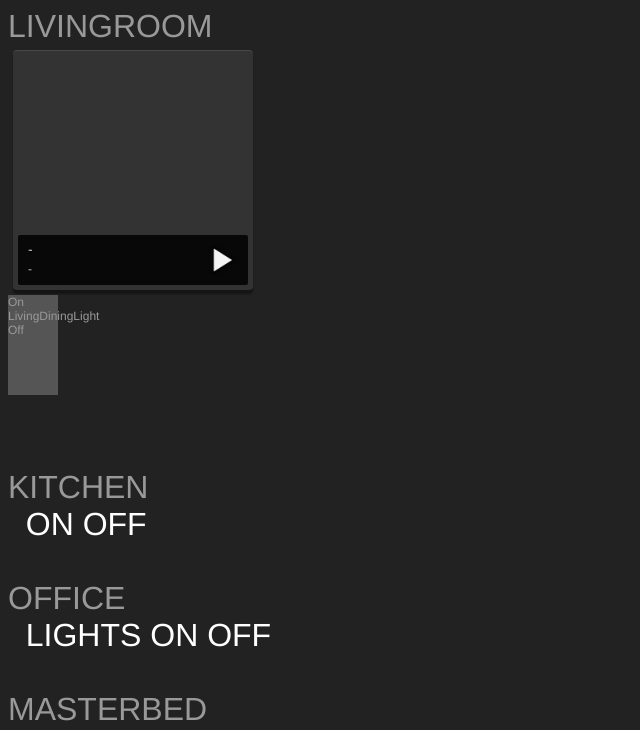
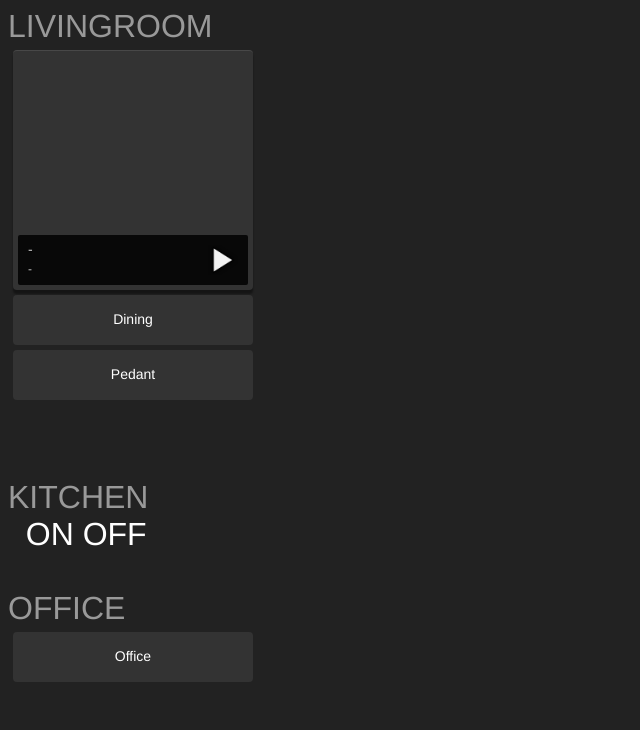
Before and after one commit to glenmurphy/route, a website: page examples/cambridge/web/index.html in a window 1280 px wide. Shown: the top 730 px of the page, without its empty margins (0-640 px from the left). Drawn offline with nearby package versions, Linux system fonts and the light colour scheme; no server answers.

Commit message:
Better lightswitch status
Shows existing lightswitch state, and allows you to toggle between them.

```diff
--- a/examples/cambridge/web/index.html
+++ b/examples/cambridge/web/index.html
@@ -46,14 +46,14 @@ function sendEvent(name) {
   LIVINGROOM<br />
   <div id="living-room-player"></div>
   <div id="living-dining-light"></div>
+  <div id="living-pendant-light"></div>
   <br />  <br />
   KITCHEN<br />
   &nbsp;&nbsp;<a href="#" onclick="return sendEvent('KitchenOn');">ON</a>
   <a href="#" onclick="return sendEvent('KitchenOff');">OFF</a>
   <br />  <br />
   OFFICE<br />
-  &nbsp;&nbsp;<a href="#" onclick="return sendEvent('OfficeLightsOn');">LIGHTS ON</a>
-  <a href="#" onclick="return sendEvent('OfficeLightsOff');">OFF</a>
+  <div id="office-main-light"></div>
   <br /> <br />
   MASTERBED<br />
   <div id="master-bed-player"></div>
@@ -64,5 +64,8 @@ var socket = io.connect('http://localhost:8000');
 
 new Sonos("LivingRoom", socket, $("living-room-player"));
 new Sonos("MasterBed", socket, $("master-bed-player"));
-new Switch("LivingDiningLight", socket, $('living-dining-light'));
+new Switch("LivingDiningLight", "Dining", socket, $('living-dining-light'));
+new Switch("LivingPendantLight", "Pedant", socket, $('living-pendant-light'));
+
+new Switch("OfficeMainLight", "Office", socket, $('office-main-light'));
 </script>
--- a/examples/cambridge/web/sonos.js
+++ b/examples/cambridge/web/sonos.js
@@ -73,7 +73,7 @@ Sonos.CSS = " \
   top: 6px; \
   left: 10px; \
   font-size:14px; \
-  width:160px; \
+  width:220px; \
   height:30px; \
   overflow:hidden; \
   text-overflow:ellipsis; \
@@ -83,6 +83,10 @@ Sonos.CSS = " \
   position: absolute; \
   top: 27px; \
   left: 10px; \
+  width:220px; \
+  overflow:hidden; \
+  text-overflow:ellipsis; \
+  white-space:nowrap; \
 } \
 .sonos-album { \
   position: absolute; \
--- a/examples/cambridge/web/switch.js
+++ b/examples/cambridge/web/switch.js
@@ -1,5 +1,6 @@
-function Switch(name, socket, parentNode) {
+function Switch(name, desc, socket, parentNode) {
   this.name = name;
+  this.desc = desc;
   this.socket = socket;
 
   this.socket.emit("getState", name);
@@ -14,25 +15,45 @@ function Switch(name, socket, parentNode) {
   }
 
   this.node = createElement("div", "switch", parentNode);
-  this.nodeOn = createElement("div", "switch-on", this.node, "On");
-  this.nodeName = createElement("div", "switch-name", this.node, name);
-  this.nodeOff = createElement("div", "switch-off", this.node, "Off");
+  this.nodeOn = createElement("div", "switch-on", this.node, "");
+  this.nodeName = createElement("div", "switch-name", this.node, this.desc);
+  this.nodeOff = createElement("div", "switch-off", this.node, "");
 
-  this.nodeOn.addEventListener("click", this.handleOn.bind(this));
-  this.nodeOff.addEventListener("click", this.handleOff.bind(this));
+  this.node.addEventListener("click", this.handleClick.bind(this));
 }
 
 Switch.CSS = " \
 .switch { \
   position:relative; \
-  width:50px; \
-  height:100px; \
-  background-color:#555; \
+  width:240px; \
+  height:50px; \
+  margin:5px; \
+  background-color:#333; \
   font-family: helvetica, arial, sans-serif; \
   font-size:12px; \
+  border-radius:4px; \
+  cursor:pointer; \
 } \
 .switch.on { \
-  background-color:red; \
+  background-color:#f7a03c; \
+} \
+.switch-on { \
+  position:absolute; \
+  top:0px; \
+  left:0px; \
+  width:100px; \
+} \
+.switch-name { \
+  position:absolute; \
+  top:16px; \
+  left:0px; \
+  width:240px; \
+  font-size:14px; \
+  color:white; \
+  text-align:center; \
+} \
+.switch.on .switch-name { \
+  color:black; \
 } \
 ";
 Switch.CSS_APPENDED = false;
@@ -41,18 +62,14 @@ Switch.prototype.handleBrightness = function(details) {
   console.log(details);
   var brightness = parseInt(details.brightness);
   if (isNaN(brightness)) return;
+  this.brightness = brightness;
   if (brightness > 10)
     this.node.classList.add("on");
   else
     this.node.classList.remove("on");
 };
 
-Switch.prototype.handleOn = function() {
-  console.log("emitting");
-  this.socket.emit("DeviceEvent", this.name + ".On");
+Switch.prototype.handleClick = function() {
+  var state = (this.brightness > 10) ? "Off" : "On";
+  this.socket.emit("DeviceEvent", [this.name, state].join("."));
 };
-
-Switch.prototype.handleOff = function() {
-  console.log("emitting");
-  this.socket.emit("DeviceEvent", this.name + ".Off");
-};
```
Also changed, not shown: examples/cambridge/cambridge.js (+10 -8 lines), modules/lutron-radiora2/lutron-radiora2.js (+12 -1 lines).
